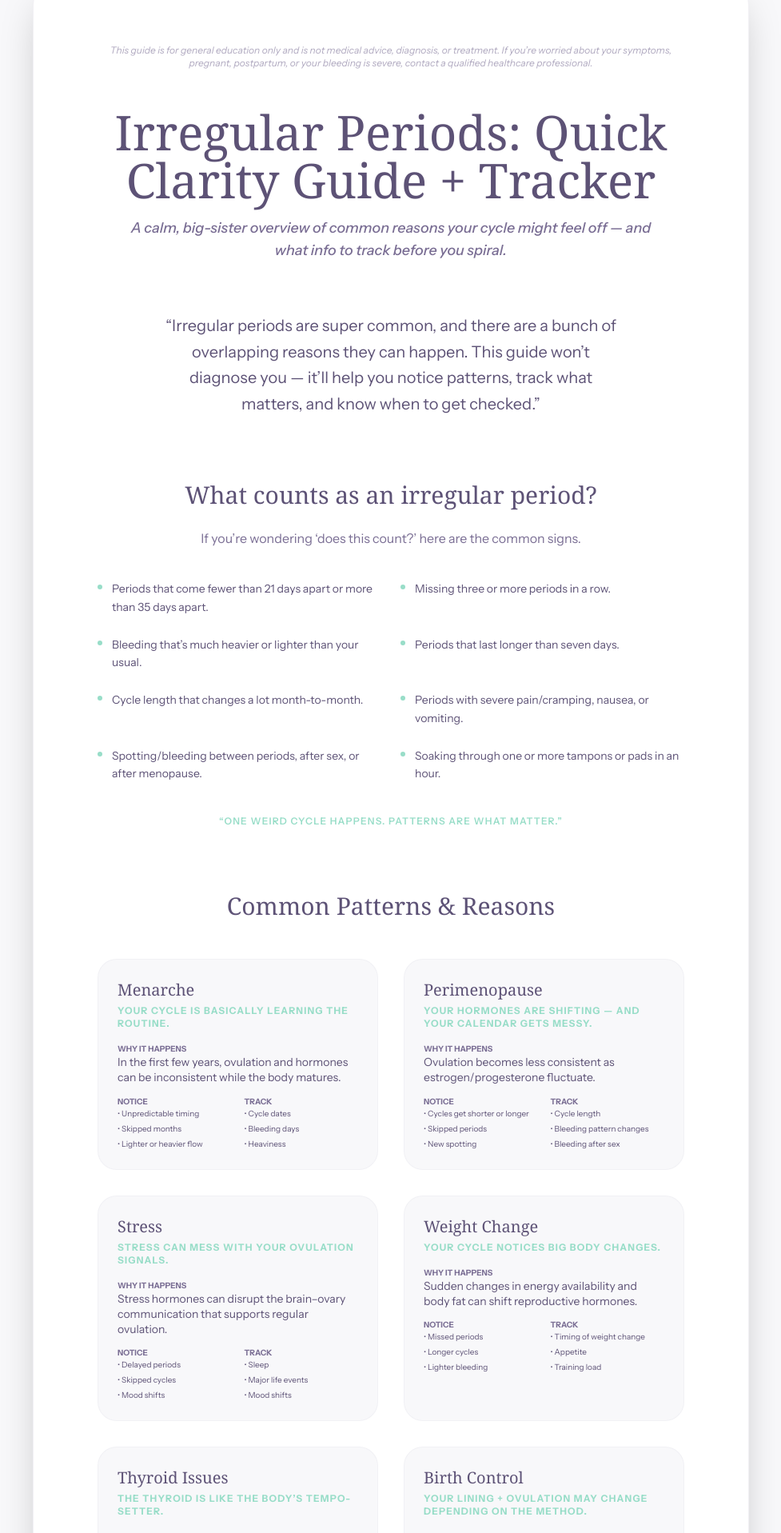
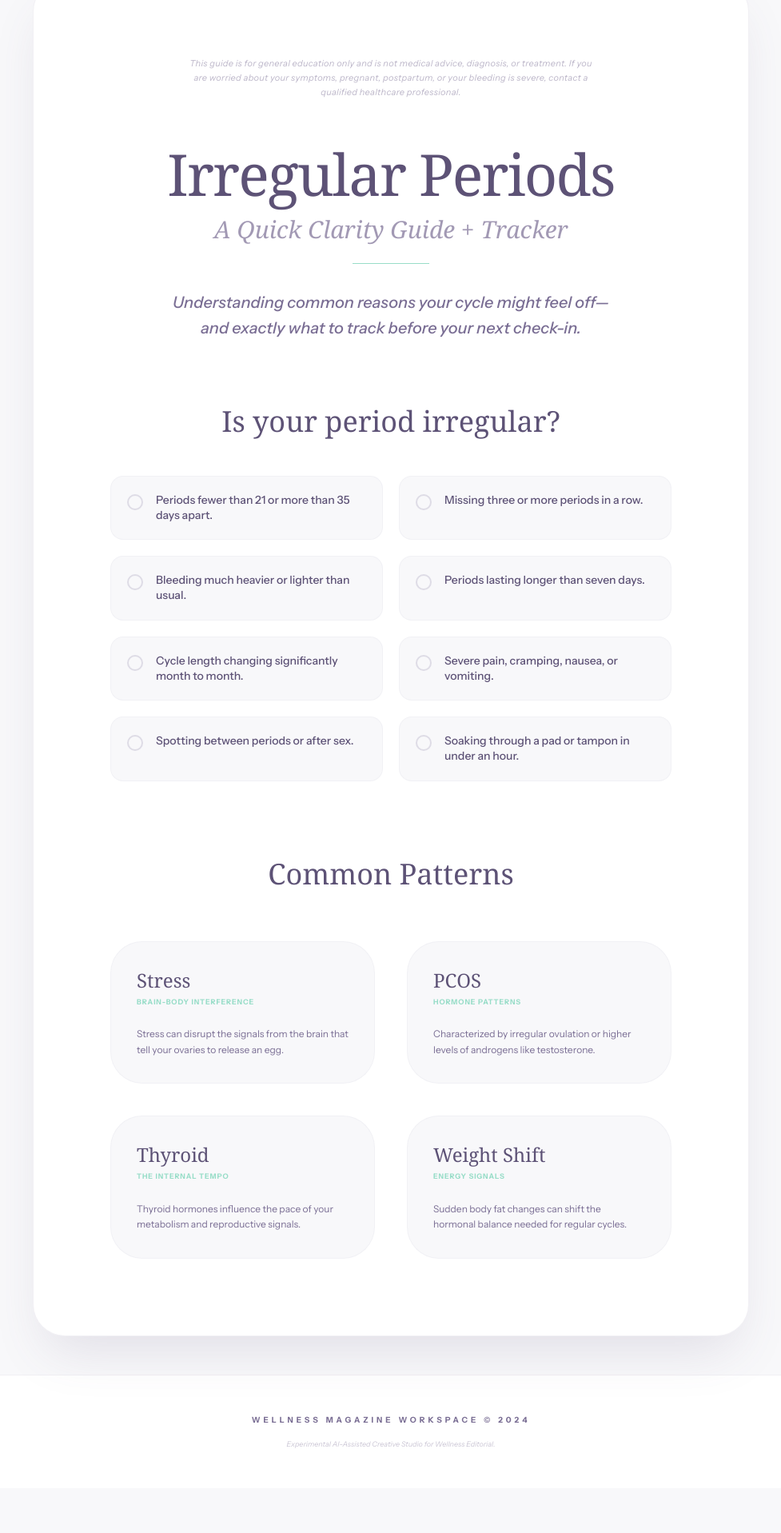
Before and after one commit to eleni-art/irreg-per--guide, a React (Vite) app: page / in a window 1280 px wide. Shown: the part 243-2160 px from the top of the page at 80% size, without its empty margins (151-1128 px from the left). After the commit the page ends 2104 px from the top, so only its background shows below. Built offline with nearby package versions, Linux system fonts and the light colour scheme.

Commit message:
Update MagazinePreview.tsx
Signed-off-by: eleni-art <eleni@alluratechnologies.com>

```diff
--- a/MagazinePreview.tsx
+++ b/MagazinePreview.tsx
@@ -1,135 +1,93 @@
 
-import React from 'react';
-import { PageType } from '../types';
+import React, { useState } from 'react';
+import { PageType } from './types';
 
 interface MagazinePreviewProps {
   page: PageType;
 }
 
 const MagazinePreview: React.FC<MagazinePreviewProps> = ({ page }) => {
-  const disclaimer = "This guide is for general education only and is not medical advice, diagnosis, or treatment. If you’re worried about your symptoms, pregnant, postpartum, or your bleeding is severe, contact a qualified healthcare professional.";
+  const [countsChecked, setCountsChecked] = useState<number[]>([]);
+  const [bringChecked, setBringChecked] = useState<number[]>([]);
+
+  const toggleCounts = (idx: number) => {
+    setCountsChecked(prev => prev.includes(idx) ? prev.filter(i => i !== idx) : [...prev, idx]);
+  };
+
+  const toggleBring = (idx: number) => {
+    setBringChecked(prev => prev.includes(idx) ? prev.filter(i => i !== idx) : [...prev, idx]);
+  };
+
+  const disclaimer = "This guide is for general education only and is not medical advice, diagnosis, or treatment. If you are worried about your symptoms, pregnant, postpartum, or your bleeding is severe, contact a qualified healthcare professional.";
+
+  const containerClass = "w-[896px] mx-auto bg-white shadow-[0_32px_64px_-16px_rgba(93,82,118,0.15)] rounded-[2.5rem] overflow-hidden border border-[#7A6E94]/10 p-24 relative";
 
   if (page === 'PAGE_1') {
     return (
-      <div className="max-w-4xl mx-auto bg-white shadow-2xl rounded-[2rem] overflow-hidden border border-[#7A6E94]/10 p-12 md:p-20 relative">
-        {/* Top Disclaimer */}
-        <div className="mb-12 text-center italic text-[#7A6E94]/60 text-xs">
+      <div className={containerClass}>
+        <div className="mb-14 text-center italic text-[#7A6E94]/50 text-[11px] tracking-wide max-w-lg mx-auto leading-relaxed">
           {disclaimer}
         </div>
 
-        {/* Title Section */}
-        <header className="text-center mb-16">
-          <h1 className="font-serif text-5xl md:text-6xl text-[#5D5276] leading-tight mb-4">
-            Irregular Periods: Quick Clarity Guide + Tracker
+        <header className="text-center mb-20">
+          <h1 className="font-serif text-[#5D5276] leading-none mb-6">
+            <span className="block text-7xl mb-4 tracking-tight">Irregular Periods</span>
+            <span className="block text-3xl text-[#7A6E94]/70 italic font-light tracking-normal">A Quick Clarity Guide + Tracker</span>
           </h1>
-          <p className="text-[#7A6E94] text-lg font-medium italic max-w-2xl mx-auto">
-            A calm, big-sister overview of common reasons your cycle might feel off — and what info to track before you spiral.
+          <div className="h-px w-24 bg-[#98DDC8] mx-auto mb-8"></div>
+          <p className="text-[#7A6E94] text-xl font-medium italic max-w-xl mx-auto leading-relaxed">
+            Understanding common reasons your cycle might feel off—and exactly what to track before your next check-in.
           </p>
         </header>
 
-        {/* Intro Section */}
-        <div className="max-w-xl mx-auto text-center mb-20">
-          <p className="text-xl text-[#5D5276] leading-relaxed">
-            “Irregular periods are super common, and there are a bunch of overlapping reasons they can happen. This guide won’t diagnose you — it’ll help you notice patterns, track what matters, and know when to get checked.”
-          </p>
-        </div>
-
-        {/* What Counts Section */}
-        <section className="mb-20">
-          <h2 className="font-serif text-3xl text-[#5D5276] mb-6 text-center">What counts as an irregular period?</h2>
-          <p className="text-center mb-10 text-[#7A6E94]">If you’re wondering ‘does this count?’ here are the common signs.</p>
-
-          <ul className="grid grid-cols-1 md:grid-cols-2 gap-6 max-w-3xl mx-auto">
+        <section className="mb-24">
+          <h2 className="font-serif text-4xl text-[#5D5276] mb-12 text-center">Is your period irregular?</h2>
+          <ul className="grid grid-cols-2 gap-5 max-w-4xl mx-auto">
             {[
-              "Periods that come fewer than 21 days apart or more than 35 days apart.",
+              "Periods fewer than 21 or more than 35 days apart.",
               "Missing three or more periods in a row.",
-              "Bleeding that’s much heavier or lighter than your usual.",
-              "Periods that last longer than seven days.",
-              "Cycle length that changes a lot month-to-month.",
-              "Periods with severe pain/cramping, nausea, or vomiting.",
-              "Spotting/bleeding between periods, after sex, or after menopause.",
-              "Soaking through one or more tampons or pads in an hour."
+              "Bleeding much heavier or lighter than usual.",
+              "Periods lasting longer than seven days.",
+              "Cycle length changing significantly month to month.",
+              "Severe pain, cramping, nausea, or vomiting.",
+              "Spotting between periods or after sex.",
+              "Soaking through a pad or tampon in under an hour."
             ].map((bullet, idx) => (
-              <li key={idx} className="flex items-start gap-3 text-sm leading-relaxed text-[#5D5276]">
-                <span className="w-1.5 h-1.5 rounded-full bg-[#98DDC8] shrink-0 mt-1.5" />
-                {bullet}
+              <li
+                key={idx}
+                onClick={() => toggleCounts(idx)}
+                className={`flex items-start gap-4 text-sm p-5 rounded-2xl border transition-all cursor-pointer ${
+                  countsChecked.includes(idx)
+                    ? 'bg-[#98DDC8]/10 border-[#98DDC8]'
+                    : 'bg-[#F8F8FA] border-[#7A6E94]/5 hover:shadow-md'
+                }`}
+              >
+                <div className={`w-5 h-5 rounded-full shrink-0 mt-0.5 border-2 flex items-center justify-center ${
+                  countsChecked.includes(idx) ? 'bg-[#98DDC8] border-[#98DDC8]' : 'border-[#7A6E94]/20'
+                }`}>
+                  {countsChecked.includes(idx) && <div className="w-2 h-2 bg-white rounded-full" />}
+                </div>
+                <span className="font-medium leading-snug">{bullet}</span>
               </li>
             ))}
           </ul>
-          <p className="text-center mt-10 text-xs font-semibold uppercase tracking-widest text-[#98DDC8]">
-            “One weird cycle happens. Patterns are what matter.”
-          </p>
         </section>
 
-        {/* 8 Common Reasons Grid */}
         <section>
-          <h2 className="font-serif text-3xl text-[#5D5276] mb-12 text-center">Common Patterns & Reasons</h2>
-          <div className="grid grid-cols-1 md:grid-cols-2 gap-8">
-            <ReasonCard
-              title="Menarche"
-              phrase="Your cycle is basically learning the routine."
-              why="In the first few years, ovulation and hormones can be inconsistent while the body matures."
-              notice={["Unpredictable timing", "Skipped months", "Lighter or heavier flow"]}
-              track={["Cycle dates", "Bleeding days", "Heaviness"]}
-            />
-            <ReasonCard
-              title="Perimenopause"
-              phrase="Your hormones are shifting — and your calendar gets messy."
-              why="Ovulation becomes less consistent as estrogen/progesterone fluctuate."
-              notice={["Cycles get shorter or longer", "Skipped periods", "New spotting"]}
-              track={["Cycle length", "Bleeding pattern changes", "Bleeding after sex"]}
-            />
-            <ReasonCard
-              title="Stress"
-              phrase="Stress can mess with your ovulation signals."
-              why="Stress hormones can disrupt the brain–ovary communication that supports regular ovulation."
-              notice={["Delayed periods", "Skipped cycles", "Mood shifts"]}
-              track={["Sleep", "Major life events", "Mood shifts"]}
-            />
-            <ReasonCard
-              title="Weight Change"
-              phrase="Your cycle notices big body changes."
-              why="Sudden changes in energy availability and body fat can shift reproductive hormones."
-              notice={["Missed periods", "Longer cycles", "Lighter bleeding"]}
-              track={["Timing of weight change", "Appetite", "Training load"]}
-            />
-            <ReasonCard
-              title="Thyroid Issues"
-              phrase="The thyroid is like the body’s tempo-setter."
-              why="Thyroid hormones influence metabolism and can affect reproductive hormones and bleeding patterns."
-              notice={["Unusual fatigue", "Heat/cold intolerance", "Hair/skin changes", "Anxiety"]}
-              track={["Cycle changes", "New energy symptoms"]}
-            />
-            <ReasonCard
-              title="Birth Control"
-              phrase="Your lining + ovulation may change depending on the method."
-              why="Some methods thin the uterine lining, affect ovulation, or change bleeding patterns during adjustment."
-              notice={["Spotting", "Lighter bleeding", "Missed withdrawal bleeds"]}
-              track={["Method", "Start/stop dates", "Spotting days"]}
-            />
-            <ReasonCard
-              title="Intense Exercise"
-              phrase="If training goes up and fuel don't match, cycles can disappear."
-              why="High training + low fuel can reduce the hormone signals needed for regular ovulation."
-              notice={["Longer cycles", "Missed periods", "More injuries"]}
-              track={["Training volume", "Rest days", "Nutrition consistency"]}
-            />
-            <ReasonCard
-              title="PCOS"
-              phrase="PCOS is usually about patterns — not just 'cysts.'"
-              why="Typically diagnosed with 2 of 3: irregular cycles, higher androgens (acne/hair), or polycystic ovaries on ultrasound."
-              notice={["Long cycles", "Acne", "Excess hair growth", "Scalp hair thinning"]}
-              track={["Cycle length", "Acne/hair changes", "Prior lab notes"]}
-            />
-          </div>
-
-          <p className="text-center mt-12 text-[#7A6E94] italic text-sm">
-            “Many of these overlap. Tracking helps you and your clinician connect the dots faster.”
-          </p>
-
-          <div className="mt-12 bg-[#98DDC8]/20 border border-[#98DDC8] rounded-2xl p-6 text-center">
-            <h4 className="font-bold text-[#5D5276] uppercase tracking-widest text-xs mb-2">Quick Next Step</h4>
-            <p className="text-[#5D5276]">If this has been going on for 3+ months, or your bleeding is intense, it’s worth checking in. You deserve peace of mind.</p>
+          <h2 className="font-serif text-4xl text-[#5D5276] mb-16 text-center">Common Patterns</h2>
+          <div className="grid grid-cols-2 gap-10">
+            {[
+              { title: "Stress", phrase: "Brain-Body Interference", why: "Stress can disrupt the signals from the brain that tell your ovaries to release an egg." },
+              { title: "PCOS", phrase: "Hormone Patterns", why: "Characterized by irregular ovulation or higher levels of androgens like testosterone." },
+              { title: "Thyroid", phrase: "The Internal Tempo", why: "Thyroid hormones influence the pace of your metabolism and reproductive signals." },
+              { title: "Weight Shift", phrase: "Energy Signals", why: "Sudden body fat changes can shift the hormonal balance needed for regular cycles." }
+            ].map((reason, idx) => (
+              <div key={idx} className="bg-[#F8F8FA] p-8 rounded-[2.5rem] border border-[#7A6E94]/5 hover:-translate-y-1 transition-transform">
+                <h3 className="font-serif text-2xl text-[#5D5276] mb-1">{reason.title}</h3>
+                <p className="text-[#98DDC8] text-[9px] font-black uppercase tracking-widest mb-6">{reason.phrase}</p>
+                <p className="text-xs leading-relaxed text-[#7A6E94]">{reason.why}</p>
+              </div>
+            ))}
           </div>
         </section>
       </div>
@@ -137,150 +95,76 @@ const MagazinePreview: React.FC<MagazinePreviewProps> = ({ page }) => {
   }
 
   return (
-    <div className="max-w-4xl mx-auto bg-white shadow-2xl rounded-[2rem] overflow-hidden border border-[#7A6E94]/10 p-12 md:p-20">
-      <h2 className="font-serif text-3xl text-[#5D5276] mb-8">3-Month Cycle Tracker</h2>
-      <p className="text-[#7A6E94] mb-6">Bring this to your appointment for clearer communication.</p>
+    <div className={containerClass}>
+      <header className="mb-16">
+        <h2 className="font-serif text-5xl text-[#5D5276] mb-4">3-Month Tracker</h2>
+        <div className="h-1 w-16 bg-[#98DDC8] mb-6"></div>
+        <p className="text-[#7A6E94] text-lg max-w-md italic leading-relaxed">Fill this out to give your clinician a clear picture of your recent history.</p>
+      </header>
 
-      {/* Tracker Table */}
-      <div className="overflow-x-auto mb-8">
-        <table className="w-full text-left text-sm border-collapse">
-          <thead>
-            <tr className="border-b border-[#7A6E94]/20 text-[#7A6E94] font-semibold uppercase tracking-tighter">
-              <th className="py-3 px-2">Start Date</th>
-              <th className="py-3 px-2">Length</th>
-              <th className="py-3 px-2">Flow</th>
-              <th className="py-3 px-2">Spot?</th>
-              <th className="py-3 px-2">Pain (0-10)</th>
-              <th className="py-3 px-2">Notes</th>
-            </tr>
-          </thead>
-          <tbody>
-            {[1, 2, 3].map(row => (
-              <tr key={row} className="border-b border-[#7A6E94]/5 h-16">
-                <td className="py-3 px-2" />
-                <td className="py-3 px-2" />
-                <td className="py-3 px-2" />
-                <td className="py-3 px-2" />
-                <td className="py-3 px-2" />
-                <td className="py-3 px-2" />
-              </tr>
+      <div className="bg-[#F8F8FA] rounded-[2.5rem] p-10 border border-[#7A6E94]/5 mb-16">
+        <div className="grid grid-cols-6 gap-4 text-[9px] font-black text-[#7A6E94] uppercase tracking-widest mb-8 border-b border-[#7A6E94]/10 pb-4">
+          <div>Start Date</div>
+          <div>Length</div>
+          <div>Flow</div>
+          <div>Spotting</div>
+          <div>Pain</div>
+          <div>Notes</div>
+        </div>
+        {[1, 2, 3].map(row => (
+          <div key={row} className="grid grid-cols-6 gap-4 mb-4">
+            {[1, 2, 3, 4, 5, 6].map(col => (
+              <div key={col} className="h-12 bg-white rounded-xl border border-[#7A6E94]/10 shadow-sm" />
             ))}
-          </tbody>
-        </table>
+          </div>
+        ))}
       </div>
-      <p className="text-center text-[#7A6E94] italic text-xs mb-16">“Even messy notes are helpful — perfection not required.”</p>
 
-      {/* Appointment Checklist */}
-      <div className="grid grid-cols-1 md:grid-cols-2 gap-12 mb-16">
-        <div>
-          <h3 className="font-serif text-2xl text-[#5D5276] mb-6">What to bring / know</h3>
-          <ul className="space-y-3">
+      <div className="grid grid-cols-2 gap-16">
+        <div className="space-y-10">
+          <h3 className="font-serif text-3xl text-[#5D5276]">Appointment Checklist</h3>
+          <ul className="space-y-4">
             {[
               "Last 3 cycle start dates",
-              "Days you bleed",
-              "If you're soaking pads/tampons quickly",
-              "Spotting between periods",
-              "Any new pain/vomiting",
-              "Recent stress/illness/weight change",
-              "Birth control start/stop dates",
-              "Pregnancy possibility"
+              "Average bleeding duration",
+              "New pain or nausea",
+              "Recent weight/stress changes",
+              "Birth control history"
             ].map((item, idx) => (
-              <li key={idx} className="flex items-center gap-3 text-sm text-[#5D5276]">
-                <div className="w-4 h-4 rounded border border-[#7A6E94]/30" />
+              <li
+                key={idx}
+                onClick={() => toggleBring(idx)}
+                className={`flex items-center gap-4 text-sm font-medium p-4 rounded-2xl cursor-pointer border transition-all ${
+                  bringChecked.includes(idx) ? 'bg-[#98DDC8]/10 border-[#98DDC8]' : 'bg-white border-[#7A6E94]/5'
+                }`}
+              >
+                <div className={`w-5 h-5 rounded border-2 transition-all ${
+                  bringChecked.includes(idx) ? 'bg-[#98DDC8] border-[#98DDC8]' : 'border-[#7A6E94]/20'
+                }`} />
                 {item}
               </li>
             ))}
           </ul>
         </div>
 
-        <div>
-          <h3 className="font-serif text-2xl text-[#5D5276] mb-6">Questions to ask</h3>
-          <ul className="space-y-2 text-xs text-[#5D5276] leading-relaxed">
-            <li>• "Could pregnancy be a factor here?"</li>
-            <li>• "Does my pattern suggest I'm not ovulating?"</li>
-            <li>• "Should we consider thyroid screening?"</li>
-            <li>• "Are there other causes to rule out?"</li>
-            <li>• "Criteria used to assess PCOS if it's a possibility?"</li>
-            <li>• "Would labs be helpful in my case?"</li>
-            <li>• "What symptoms mean I follow up sooner?"</li>
-          </ul>
+        <div className="space-y-10">
+          <h3 className="font-serif text-3xl text-[#5D5276]">Clinician Questions</h3>
+          <div className="bg-[#7A6E94]/5 rounded-[2.5rem] p-10 space-y-6">
+            {[
+              "Could this be related to my thyroid?",
+              "What criteria are used to diagnose PCOS?",
+              "Would a pelvic ultrasound be appropriate?",
+              "When should I follow up if this persists?"
+            ].map((q, idx) => (
+              <p key={idx} className="text-sm font-medium text-[#5D5276] italic border-b border-[#7A6E94]/10 pb-4 last:border-0 last:pb-0">
+                "{q}"
+              </p>
+            ))}
+          </div>
         </div>
       </div>
-
-      {/* Safety Boxes */}
-      <div className="space-y-6 mb-16">
-        <div className="bg-[#98DDC8]/20 border border-[#98DDC8] rounded-2xl p-6">
-          <h4 className="font-bold text-[#5D5276] mb-4">Book an appointment if...</h4>
-          <ul className="grid grid-cols-1 md:grid-cols-2 gap-3 text-sm text-[#5D5276]">
-            <li>• Missed 3 periods in a row</li>
-            <li>• Cycle stays &lt;21 or &gt;35 days</li>
-            <li>• Bleeding &gt;7 days often</li>
-            <li>• Severe or worsening pain</li>
-          </ul>
-        </div>
-        <div className="bg-[#7A6E94]/10 border border-[#7A6E94] rounded-2xl p-6">
-          <h4 className="font-bold text-[#5D5276] mb-4">Seek urgent care now if...</h4>
-          <ul className="grid grid-cols-1 md:grid-cols-2 gap-3 text-sm text-[#5D5276]">
-            <li>• Soaking 1 pad/hr for several hours</li>
-            <li>• Faint, chest pain, or too weak to stand</li>
-            <li>• Fever + pelvic pain</li>
-            <li>• Pregnancy possibility + heavy bleeding</li>
-          </ul>
-        </div>
-      </div>
-
-      {/* Citations */}
-      <footer className="pt-12 border-t border-[#7A6E94]/10">
-        <h4 className="font-bold text-xs uppercase tracking-widest text-[#7A6E94] mb-6">Reputable Sources</h4>
-        <div className="grid grid-cols-1 md:grid-cols-2 gap-4 text-[10px] text-[#7A6E94]/80">
-          <p>ACOG (irregular bleeding)</p>
-          <p>Mayo Clinic (irregular periods overview)</p>
-          <p>NHS (heavy menstrual bleeding)</p>
-          <p>CDC (PCOS overview)</p>
-          <p>Office on Women’s Health (PCOS)</p>
-          <p>Endocrine Society (thyroid / PCOS)</p>
-          <p>Cleveland Clinic (menstrual health)</p>
-          <p>WHO (menstrual health overview)</p>
-        </div>
-        <div className="mt-12 text-center italic text-[#7A6E94]/60 text-[10px]">
-          {disclaimer}
-        </div>
-      </footer>
     </div>
   );
 };
 
-const ReasonCard: React.FC<{
-  title: string;
-  phrase: string;
-  why: string;
-  notice: string[];
-  track: string[];
-}> = ({ title, phrase, why, notice, track }) => (
-  <div className="bg-[#F8F8FA] rounded-3xl p-6 border border-[#7A6E94]/5 hover:shadow-lg transition-shadow">
-    <h3 className="font-serif text-xl text-[#5D5276] mb-1">{title}</h3>
-    <p className="text-[#98DDC8] text-xs font-bold uppercase tracking-widest mb-4">{phrase}</p>
-    <div className="space-y-3">
-      <div>
-        <h4 className="text-[10px] uppercase font-bold text-[#7A6E94]">Why it happens</h4>
-        <p className="text-sm text-[#5D5276] leading-snug">{why}</p>
-      </div>
-      <div className="grid grid-cols-2 gap-4">
-        <div>
-          <h4 className="text-[10px] uppercase font-bold text-[#7A6E94]">Notice</h4>
-          <ul className="text-[10px] text-[#5D5276] space-y-1">
-            {notice.map((n, idx) => <li key={idx}>• {n}</li>)}
-          </ul>
-        </div>
-        <div>
-          <h4 className="text-[10px] uppercase font-bold text-[#7A6E94]">Track</h4>
-          <ul className="text-[10px] text-[#5D5276] space-y-1">
-            {track.map((t, idx) => <li key={idx}>• {t}</li>)}
-          </ul>
-        </div>
-      </div>
-    </div>
-  </div>
-);
-
 export default MagazinePreview;
```
